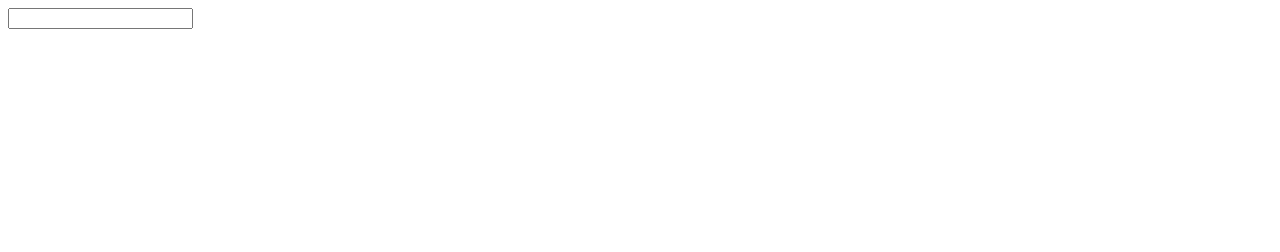
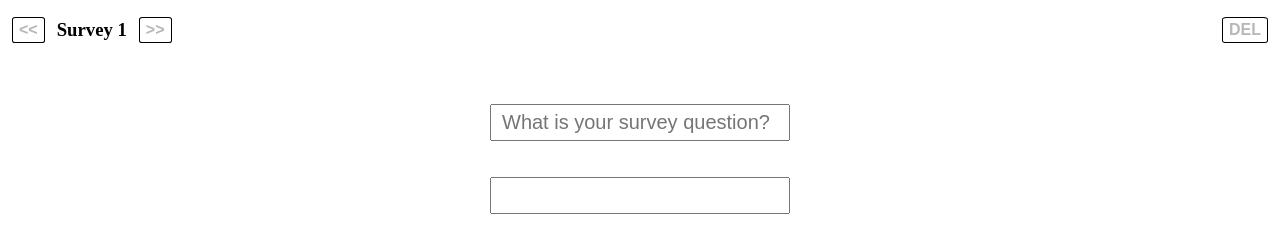
Before and after one commit to SmKou/speed-polling, a plain HTML site: page index.html in a window 1280 px wide. Drawn offline with Linux system fonts and the light colour scheme.

Commit message:
WIP Add header and inputs

```diff
--- a/index.html
+++ b/index.html
@@ -14,13 +14,89 @@
 		}
 
 		*::-webkit-scrollbar { display: none }
+
+		body {
+			position: relative;
+			width: 100vw;
+			height: 100vh;
+			margin: 0;
+			display: flex;
+			flex-direction: column;
+		}
+
+		h3 {
+			padding-left: 12px;
+			padding-right: 12px;
+		}
+
+		button {
+			padding: 3px 6px;
+			border: 1px solid black;
+			border-radius: 10%;
+			background: transparent;
+			font-size: 16px;
+			font-weight: bold;
+		}
+
+		button:hover {
+			background: palegreen;
+		}
+
+		header {
+			width: 100%;
+			padding-left: 12px;
+			padding-right: 12px;
+			display: flex;
+			align-items: center;
+			justify-content: space-between;
+		}
+
+		header div {
+			display: flex;
+			align-items: center;
+		}
+
+		main {
+			width: 100%;
+			height: 200px;
+			display: flex;
+			flex-direction: column;
+			align-items: center;
+			justify-content: center;
+		}
+
+		main div {
+			margin: 18px;
+		}
+
+		main input,
+		main h3 {
+			min-width: 300px;
+			padding: 5px 10px;
+			font-size: 20px;
+		}
+
+		footer {
+		}
     </style>
 </head>
 <body>
-	<header></header>
+	<header>
+		<div>
+			<button id="prev-survey" disabled><<</button>
+			<h3>Survey <span id="survey-num">1</span></h3>
+			<button id="next-survey" disabled>>></button>
+		</div>
+		<div>
+			<button id="del" disabled>DEL</button>
+		</div>
+	</header>
 	<main>
-		<div id="survey-question">
-			<input />
+		<div>
+			<input id="survey-question" placeholder="What is your survey question?" />
+		</div>
+		<div>
+			<input id="survey-ipt" />
 		</div>
 	</main>
 	<footer></footer>
```
